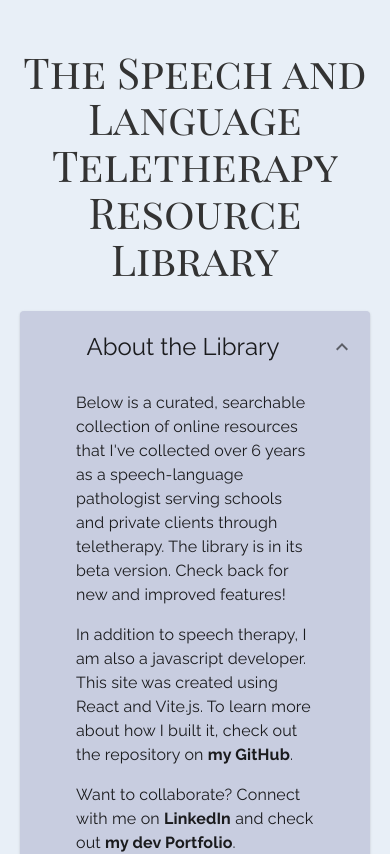
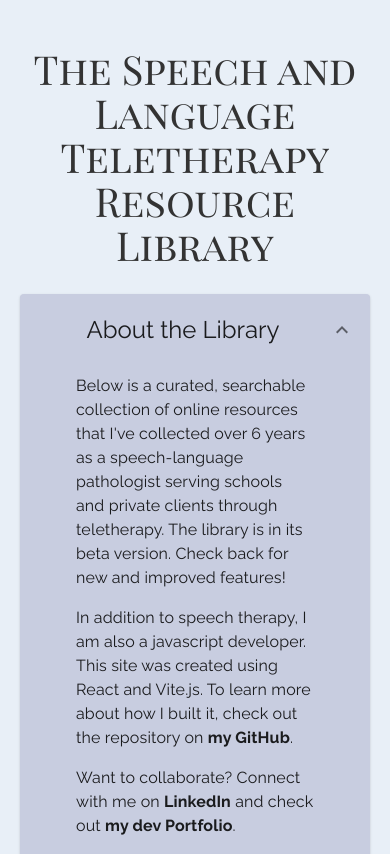
Before and after one commit to Amy-Pr/therapy-resource-library-react-vite, a React (Vite) app: page / in a window 390 px wide. Shown: the top 854 px of the page. Built offline with nearby package versions, Linux system fonts and the light colour scheme; no server answers; the database is empty.

Commit message:
fix font sizes for mobile in card and h1

```diff
--- a/src/index.css
+++ b/src/index.css
@@ -288,6 +288,9 @@ i {
 }
 
 @media (max-width: 440px) {
+  h1 {
+    font-size: 2.5em;
+  }
   #cards-section {
     flex-flow: column;
     align-items: center;
@@ -295,13 +298,12 @@ i {
   .card {
     width: 320px;
     height: 280px;
-    padding-top: 0;
+    padding: 0 20px;
   }
 
-  #root {
-    font-size: .76em;
+  #resource {
+    font-size: .825em;
   }
-
 }
 
 
```
